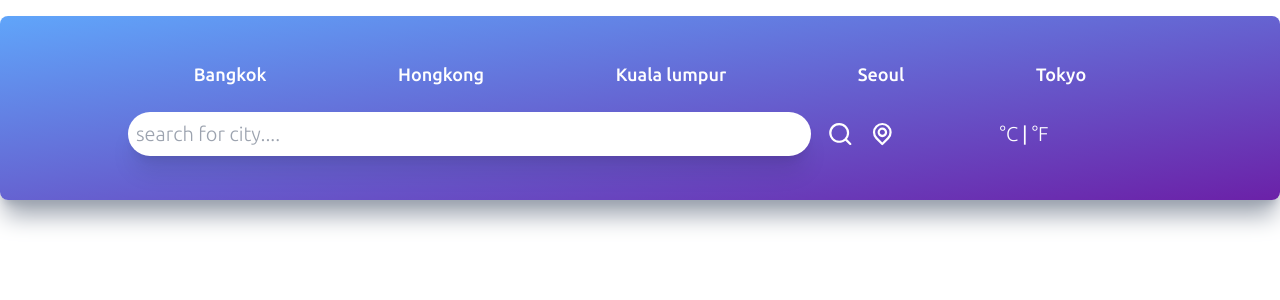
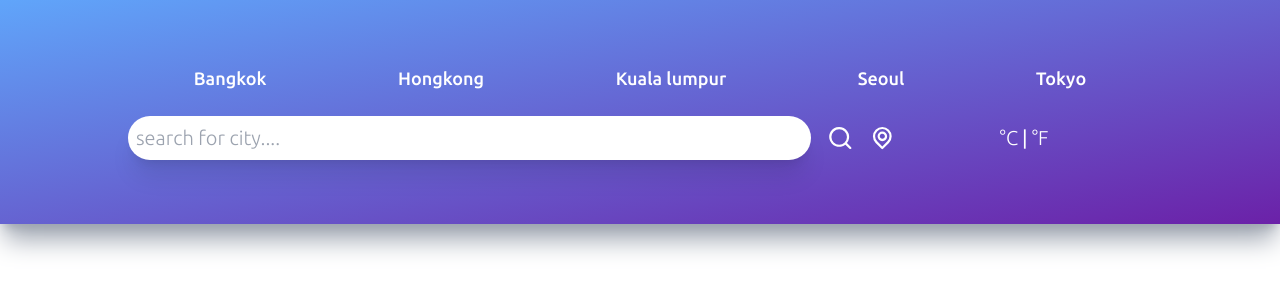
Before and after one commit to kaisheng1989/weather-app-Frontend, a React (Create React App) app: page / in a window 1280 px wide. Both pictures are taken after a click on the button "Sign In". Shown: the top 300 px of the page. Built offline with nearby package versions, Linux system fonts and the light colour scheme; no server answers; a web font is replaced by a local one.

Commit message:
change to background to fit screen

```diff
--- a/src/Components/Weather.js
+++ b/src/Components/Weather.js
@@ -26,7 +26,7 @@ function Weather() {
 
   const formatBackground = () => {
     if (!weather) return "from-blue-400 to-purple-800";
-    const threshold = units === "metric" ? 10 : 30;
+    const threshold = units === "metric" ? 10 : 70;
     if (weather.temp <= threshold) return "from-blue-400 to-purple-800";
 
     return "from-yellow-700 to-orange-700";
@@ -34,10 +34,9 @@ function Weather() {
 
   return (
     // Background of the main page - Top banner.
-    <div>
-      <div></div>
+    <div >
       <div
-      className={`mx-auto max-w-screen-xl xl:max-xl:flex sm:min-sm:flex mt-4 py-5 px-32 bg-gradient-to-br from-blue-400 to-purple-800 h-fit shadow-xl shadow-gray-400 rounded-lg ${formatBackground()}`}
+        className={`mx:auto 2xl:mx-auto py-10 px-32 h-full bg-gradient-to-br from-blue-400 to-purple-800 shadow-xl shadow-gray-400 ${formatBackground()}`}
       >
         <TopButton setQuery={setQuery} />
         <Inputs setQuery={setQuery} units={units} setUnits={setUnits} />
@@ -49,6 +48,7 @@ function Weather() {
         {weather && <Forecast title="hourly forecast" items={weather.hourly} />}
         {weather && <Forecast title="daily forecast" items={weather.daily} />}
       </div>
+
     </div>
   );
 }
```
Lines whose indentation alone changed are shown as unchanged.
